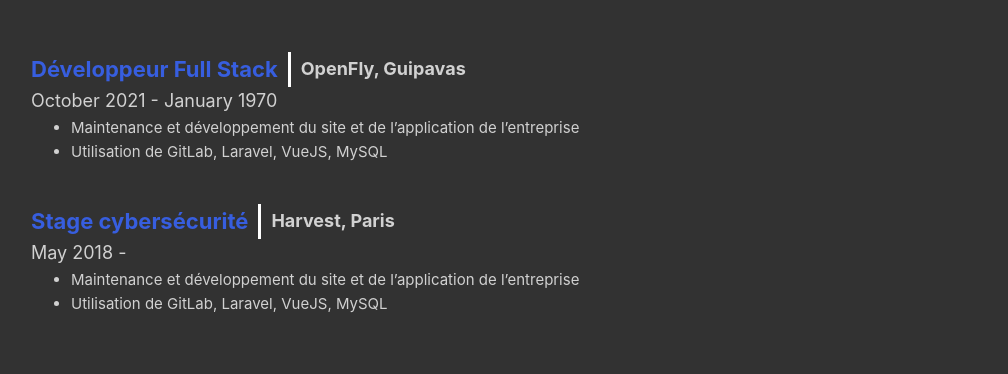
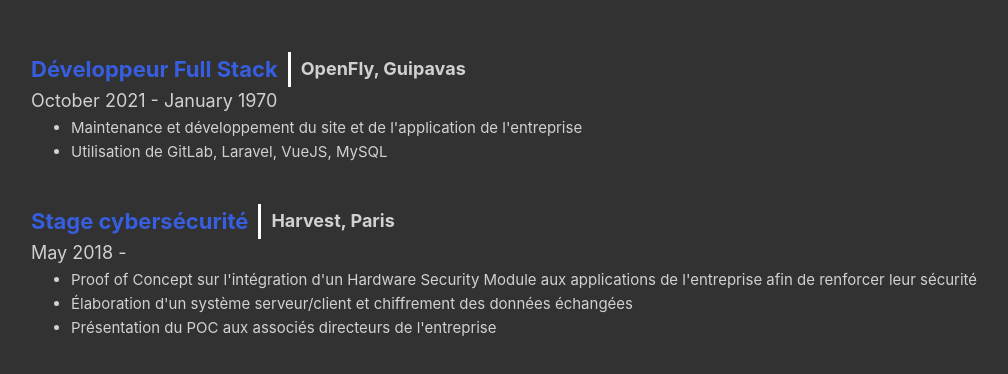
Before and after one commit to vincent-nieutin/website, a Vue app: page /cv in a window 1280 px wide. Shown: the top 374 px of the page, without its empty margins (101-1109 px from the left). Built offline with nearby package versions, Linux system fonts and the light colour scheme.

Commit message:
text improvement

```diff
--- a/src/views/CVView.vue
+++ b/src/views/CVView.vue
@@ -11,8 +11,8 @@
     startDate: '2021-10',
     endDate: null,
     description: [
-      'Maintenance et développement du site et de l’application de l’entreprise',
-      'Utilisation de GitLab, Laravel, VueJS, MySQL'
+      "Maintenance et développement du site et de l'application de l'entreprise",
+      "Utilisation de GitLab, Laravel, VueJS, MySQL"
     ]
   },
   {
@@ -23,8 +23,9 @@
     startDate: '2018-05',
     endDate: '2018-08',
     description: [
-      'Maintenance et développement du site et de l’application de l’entreprise',
-      'Utilisation de GitLab, Laravel, VueJS, MySQL'
+      "Proof of Concept sur l'intégration d'un Hardware Security Module aux applications de l'entreprise afin de renforcer leur sécurité",
+      "Élaboration d'un système serveur/client et chiffrement des données échangées",
+      "Présentation du POC aux associés directeurs de l'entreprise"
     ]
   }
 ]
```
